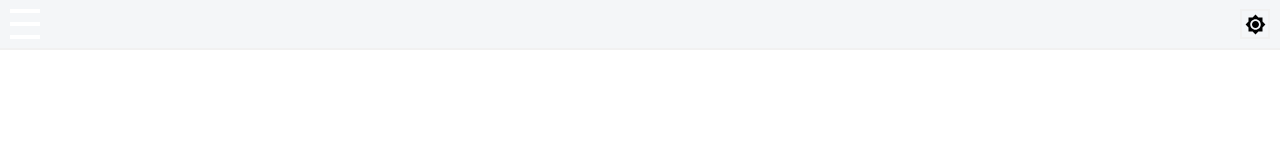
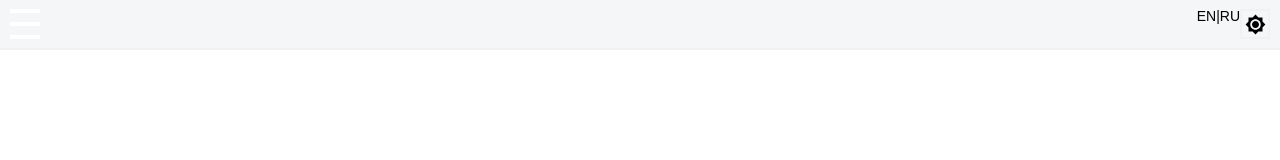
Before and after one commit to Vache95/dashboard_1-update-styelComponent, a React (Create React App) app: page / in a window 1280 px wide. Shown: the top 160 px of the page. Built offline with nearby package versions, Linux system fonts and the light colour scheme; sample sign-in values are in the browser's storage.

Commit message:
langeage

```diff
--- a/src/components/headerMain/headermain.scss
+++ b/src/components/headerMain/headermain.scss
@@ -11,7 +11,9 @@
 .dark {
   background-color: #051b2e;
 }
-
+.header__rigth {
+  display: flex;
+}
 .headermain__burger {
   width: 30px;
   height: 30px;
--- a/src/components/headerMain/index.tsx
+++ b/src/components/headerMain/index.tsx
@@ -27,8 +27,11 @@ const HeaderMain: FC<headerMainProps> = ({ setHeaderToggle, headerToggle, theme,
         <span></span>
         <span></span>
       </div>
-      <div className={theme !== "dark" ? "headermain__theme" : "headermain__theme them-icon"} onClick={toggleTheme}>
-        {theme !== "dark" ? <Brightness7Icon /> : <Brightness3Icon />}
+      <div className="header__rigth">
+        <span>EN</span> | <span>RU</span>
+        <div className={theme !== "dark" ? "headermain__theme" : "headermain__theme them-icon"} onClick={toggleTheme}>
+          {theme !== "dark" ? <Brightness7Icon /> : <Brightness3Icon />}
+        </div>
       </div>
     </div>
   );
```
